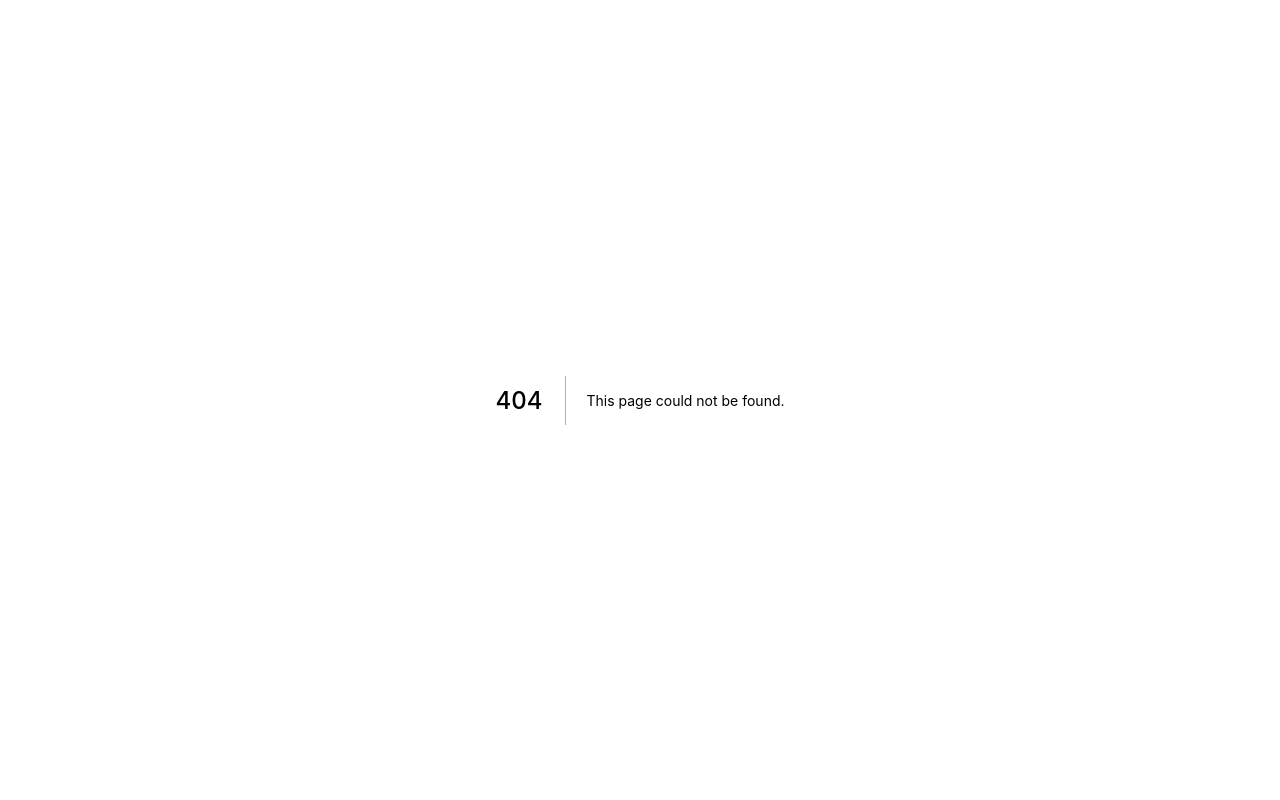
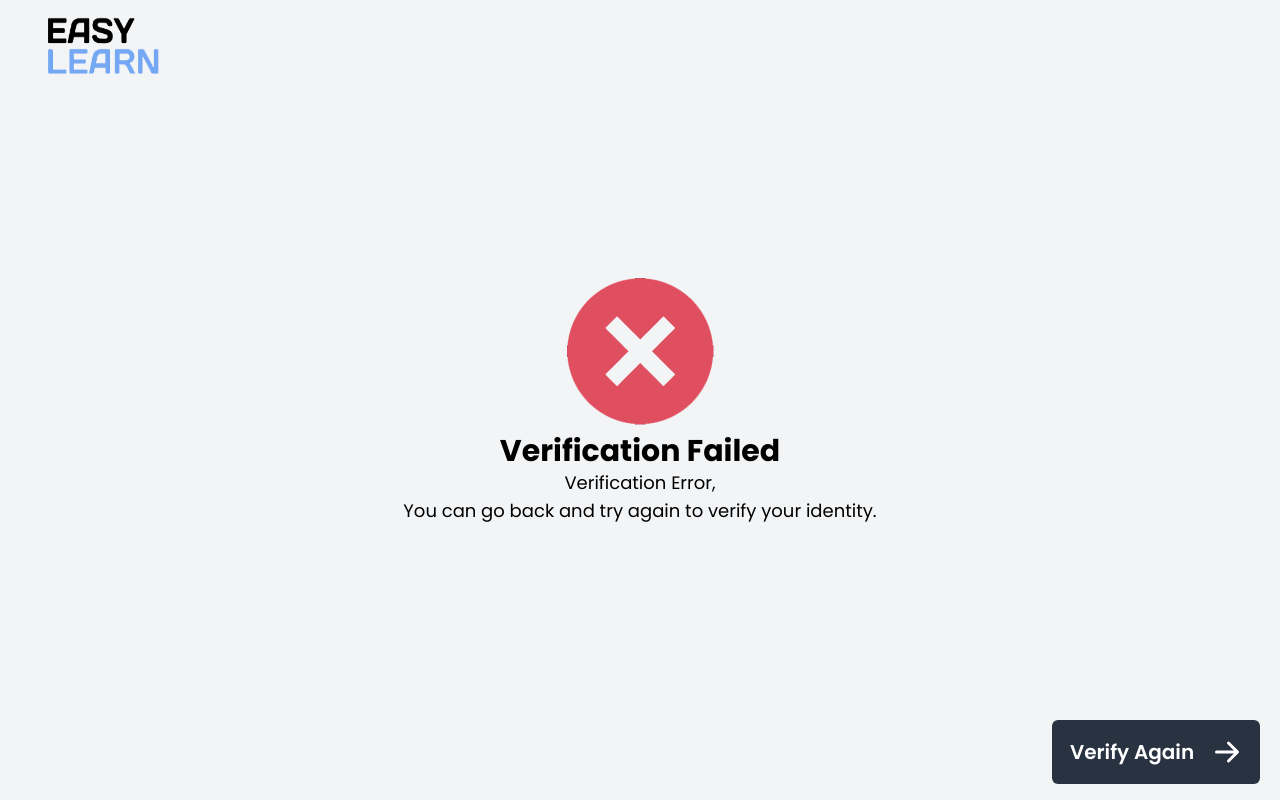
Before and after one commit to jdpena28/easylearn-kyc, a Next.js app: page /Exam/Error in a window 1280 px wide. Before the commit this address had no page. Built offline with nearby package versions, Linux system fonts and the light colour scheme.

Commit message:
CHORE: add error pages for pre-exam

```diff
--- /dev/null
+++ b/pages/Exam/Error.jsx
@@ -0,0 +1,20 @@
+import Layout from "../../src/components/Layout"
+import Image from "next/image"
+import Button from "../../src/components/Button"
+
+const Error = () => {
+    return (
+        <Layout title={"Verification Failed"}>
+      <div className=' w-max h-max  absolute text-center inset-0 my-auto mx-auto'>
+        <Image src={"/failed.png"} alt='red error x mark' height={150} width={150} />
+        <h3 className='text-3xl font-bold'>Verification Failed</h3>
+        <p className='text-lg'>
+          Verification Error, <br /> You can go back and try again to verify your identity.
+        </p>
+      </div>
+      <Button btnType={'button'} btnText={'Verify Again'} link={"/Exam/Pre-Exam"}/>
+    </Layout>
+    )
+}
+
+export default Error
```
